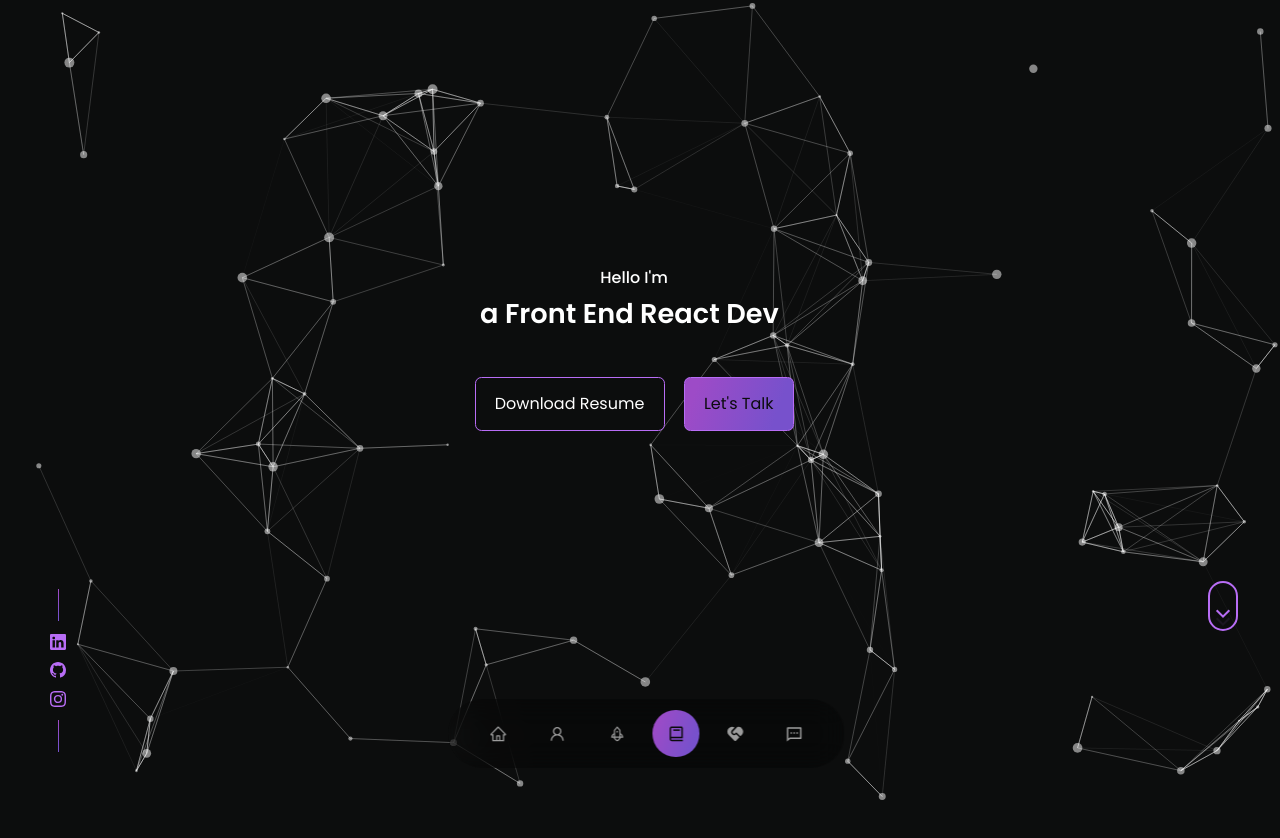
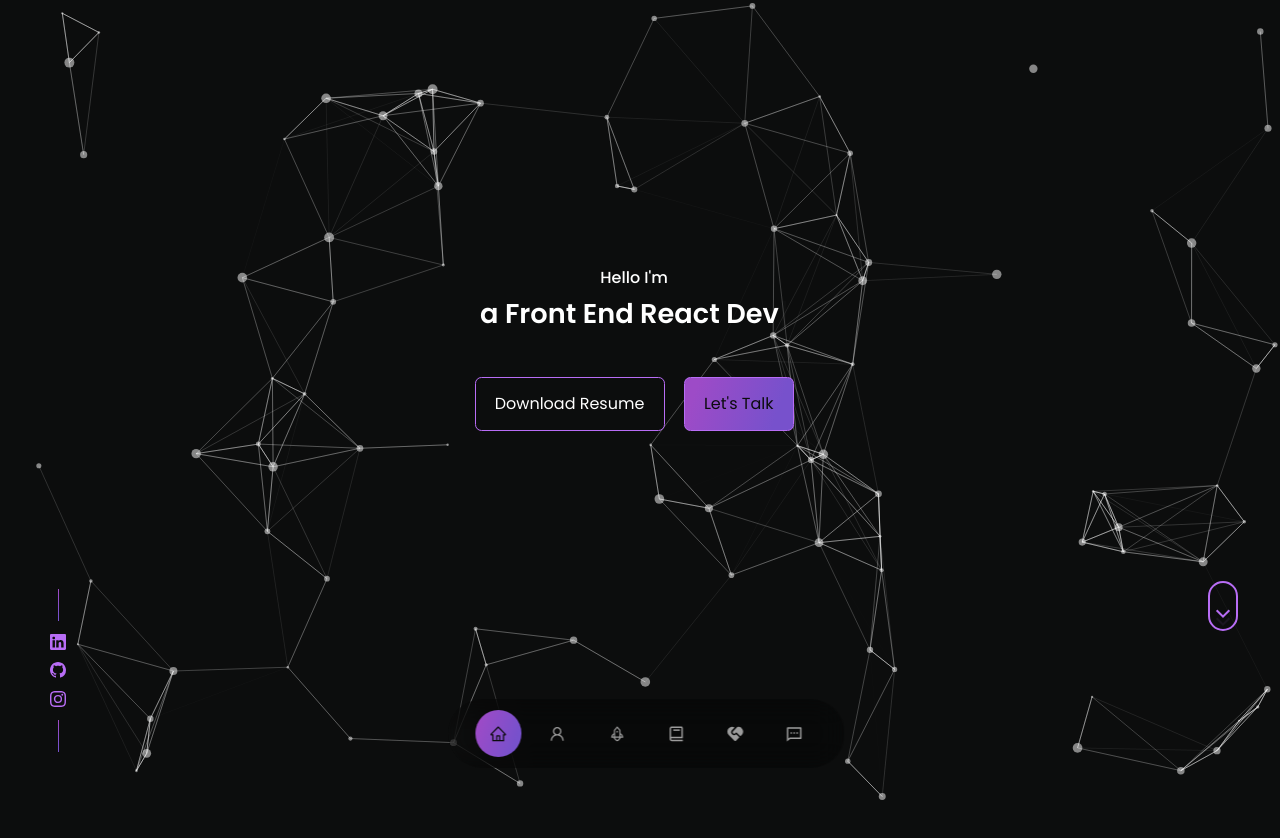
Before and after one commit to najrul04/portfolio_main, a React (Vite) app: page / in a window 1280 px wide. Shown: the top 838 px of the page. Built offline with nearby package versions, Linux system fonts and the light colour scheme.

Commit message:
fixed the issue by changing id to section

```diff
--- a/src/components/nav/Nav.jsx
+++ b/src/components/nav/Nav.jsx
@@ -22,7 +22,7 @@ const Nav = () => {
         '#': 0, // Home
         '#about': document.getElementById('about').offsetTop,
         '#experience': document.getElementById('experience').offsetTop,
-        '#skills': document.getElementById('skills').offsetTop,
+        '#skills0': document.getElementById('skills0').offsetTop, // Updated for "Skills0"
         '#portfolio': document.getElementById('portfolio').offsetTop,
         '#contact': document.getElementById('contact').offsetTop,
       };
@@ -81,9 +81,9 @@ const Nav = () => {
         </a>
         <a
           title="Skills"
-          href="#skills"
-          onClick={() => setActiveNav('#skills')}
-          className={activeNav === '#skills' ? 'active' : ''}
+          href="#skills0" // Updated to match the id of "Skills0"
+          onClick={() => setActiveNav('#skills0')} // Updated to match the id of "Skills0"
+          className={activeNav === '#skills0' ? 'active' : ''}
         >
           <BiBook />
         </a>
--- a/src/components/skills0/Skills0.jsx
+++ b/src/components/skills0/Skills0.jsx
@@ -131,8 +131,8 @@ const Skills = () => {
   }, [])
 
   return (
-    <section data-aos="fade-up" data-aos-easing="linear" data-aos-duration="1500" >
-      <Container id="skills">
+    <section id="skills" data-aos="fade-up" data-aos-easing="linear" data-aos-duration="1500" >
+      <Container>
       <Wrapper>
 
       <h5 style={{color: "rgba(255, 255, 255, 0.6)"}}>What are my</h5>
```
